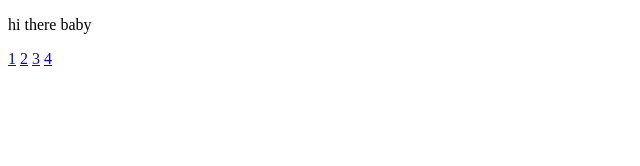
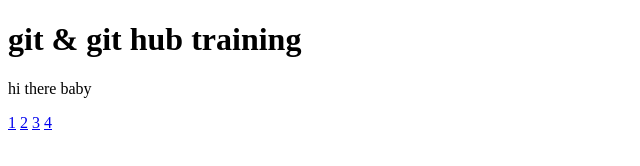
Before and after one commit to sayashm/testgit, a plain HTML site: page index.html in a window 1280 px wide. Shown: the whole page, without its empty margins (0-640 px from the left). Drawn offline with Linux system fonts and the light colour scheme.

Commit message:
add header to first page

```diff
--- a/index.html
+++ b/index.html
@@ -13,7 +13,7 @@
   </style>
 </head>
 <body>
-
+<h1> git & git hub training</h1>
 <p>hi there baby</p>
 <a href="page1.html">1</a>
 <a href="page2.html">2</a>
```
